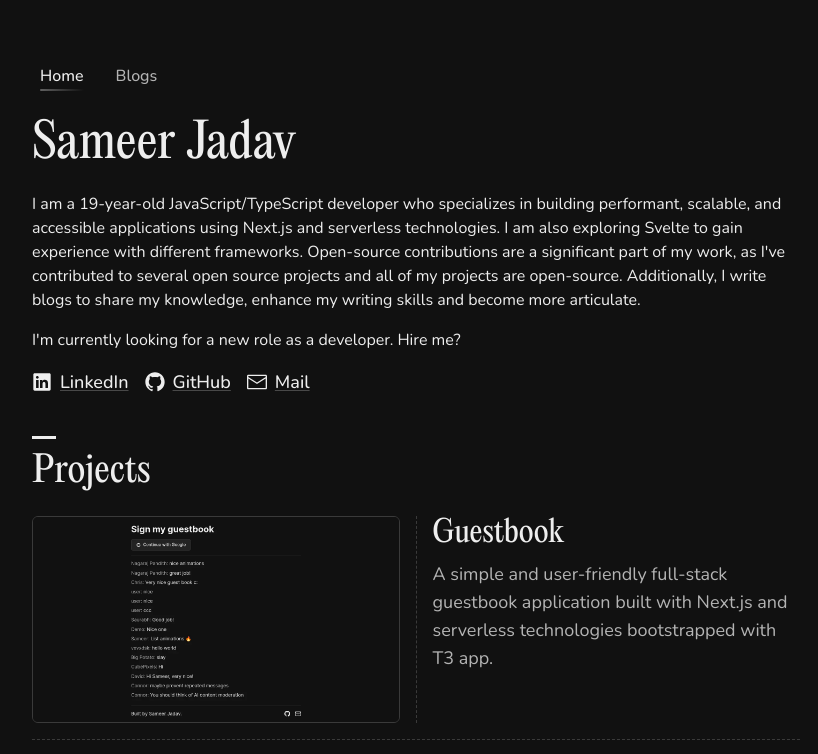
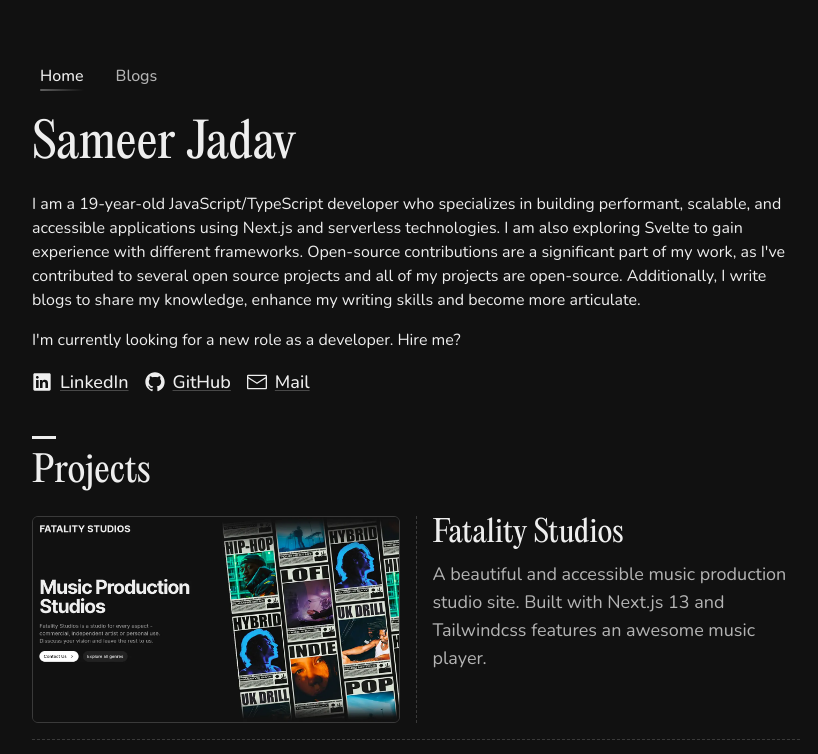
Before and after one commit to SameerJadav/sameerjadav.me, a Next.js app: page / in a window 1280 px wide. Shown: the top 754 px of the page, without its empty margins (224-1042 px from the left). Built offline with nearby package versions, Linux system fonts and the light colour scheme.

Commit message:
added fatality studios as project

```diff
--- a/src/config.ts
+++ b/src/config.ts
@@ -1,4 +1,5 @@
 import type { ProjectsPreviewProps } from "~/components/ProjectPreview";
+import fatality from "~/images/fatality-studios.webp";
 import guestbook from "~/images/guestbook.webp";
 import website from "~/images/website.webp";
 
@@ -20,13 +21,22 @@ export const SITE = {
 
 export const PROJECTS: ProjectsPreviewProps[] = [
   {
+    title: "Fatality Studios",
+    description:
+      "A beautiful and accessible music production studio site. Built with Next.js 13 and Tailwindcss features an awesome music player.",
+    href: "https://fatalitystudios.com",
+    src: fatality,
+    alt: "Fatality Studios site screenshot",
+    imagePosition: "left",
+  },
+  {
     title: "Guestbook",
     description:
       "A simple and user-friendly full-stack guestbook application built with Next.js and serverless technologies bootstrapped with T3 app.",
     href: "https://guestbook.sameerjadav.me",
     src: guestbook,
     alt: "Guestbook app screenshot",
-    imagePosition: "left",
+    imagePosition: "right",
   },
   {
     title: "Personal Website",
@@ -35,6 +45,6 @@ export const PROJECTS: ProjectsPreviewProps[] = [
     href: "https://sameerjadav.me",
     src: website,
     alt: "My website screenshot",
-    imagePosition: "right",
+    imagePosition: "left",
   },
 ];
```
Also changed, not shown: public/images/fatality-studios.webp (added).
